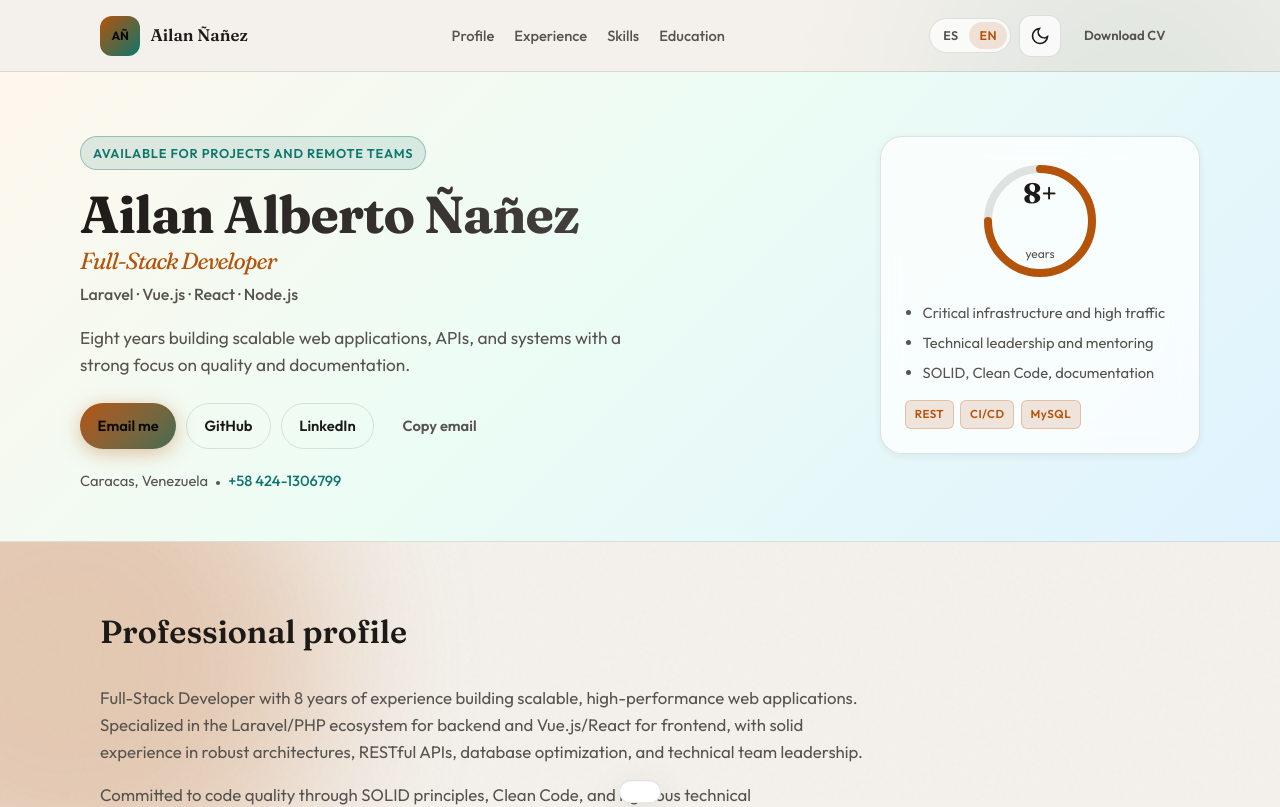
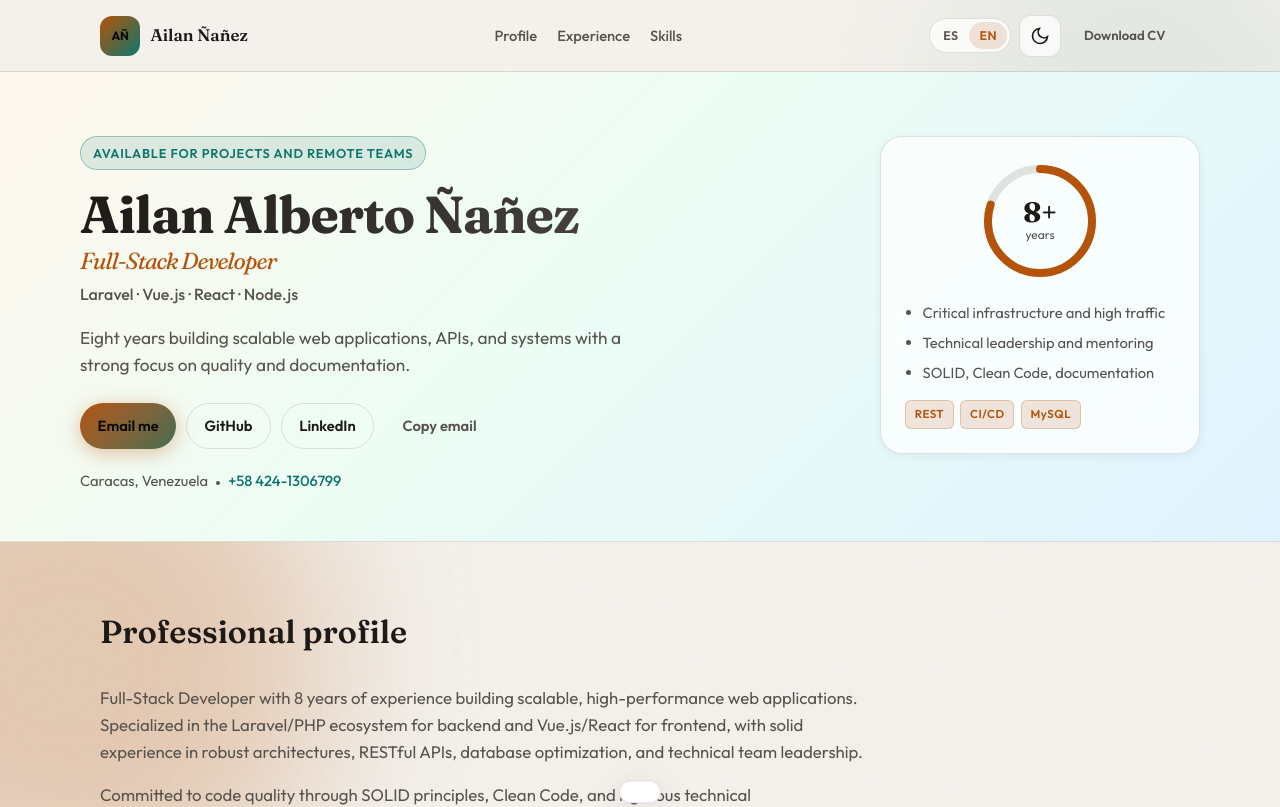
Before and after one commit to 41L4N/41L4N.github.io, a Vue app: page / in a window 1280 px wide. Shown: the top 807 px of the page. Built offline with nearby package versions, Linux system fonts and the light colour scheme.

Commit message:
Remove Education component and related localization entries from English and Spanish JSON files to streamline the application structure and navigation.

```diff
--- a/src/App.vue
+++ b/src/App.vue
@@ -6,7 +6,6 @@
 		<Profile />
 		<Experience />
 		<Skills />
-		<Education />
 		<Languages />
 	</main>
 	<SiteFooter />
@@ -16,7 +15,6 @@
 <script setup>
 import { nextTick, onMounted, provide, ref } from 'vue';
 
-import Education from '@/views/Education.vue';
 import Experience from '@/views/Experience.vue';
 import Hero from '@/views/Hero.vue';
 import Languages from '@/views/Languages.vue';
--- a/src/plugins/vue-i18n/locales/en.json
+++ b/src/plugins/vue-i18n/locales/en.json
@@ -26,8 +26,7 @@
 	"nav": {
 		"profile": "Profile",
 		"experience": "Experience",
-		"skills": "Skills",
-		"education": "Education"
+		"skills": "Skills"
 	},
 	"header": {
 		"downloadCv": "Download CV"
@@ -163,21 +162,6 @@
 			}
 		}
 	},
-	"education": {
-		"title": "Education and training",
-		"fullstack": {
-			"title": "Full-Stack Development — PHP, Laravel, Vue.js, React",
-			"meta": "2016 – Present",
-			"source": "Self-taught · Udemy / Platzi / Official documentation",
-			"description": "Continuous training in modern web development, software architectures, and programming best practices."
-		},
-		"cloud": {
-			"title": "Cloud Hosting & DevOps — Google Cloud, cPanel, Hostinger",
-			"meta": "2020 – Present",
-			"source": "Self-taught · Google Cloud Skills Boost / Community",
-			"description": "Hosting environment administration, server configuration, and deployment of web applications to production."
-		}
-	},
 	"languages": {
 		"title": "Languages",
 		"spanish": {
--- a/src/plugins/vue-i18n/locales/es.json
+++ b/src/plugins/vue-i18n/locales/es.json
@@ -26,8 +26,7 @@
 	"nav": {
 		"profile": "Perfil",
 		"experience": "Experiencia",
-		"skills": "Habilidades",
-		"education": "Formación"
+		"skills": "Habilidades"
 	},
 	"header": {
 		"downloadCv": "Descargar CV"
@@ -163,21 +162,6 @@
 			}
 		}
 	},
-	"education": {
-		"title": "Formación y capacitación",
-		"fullstack": {
-			"title": "Desarrollo Full-Stack — PHP, Laravel, Vue.js, React",
-			"meta": "2016 – Presente",
-			"source": "Aprendizaje autodidacta · Udemy / Platzi / Documentación oficial",
-			"description": "Formación continua en desarrollo web moderno, arquitecturas de software y buenas prácticas de programación."
-		},
-		"cloud": {
-			"title": "Cloud Hosting & DevOps — Google Cloud, cPanel, Hostinger",
-			"meta": "2020 – Presente",
-			"source": "Aprendizaje autodidacta · Google Cloud Skills Boost / Comunidad",
-			"description": "Administración de entornos de hosting, configuración de servidores y despliegue de aplicaciones web en producción."
-		}
-	},
 	"languages": {
 		"title": "Idiomas",
 		"spanish": {
--- a/src/views/Education.vue
+++ /dev/null
@@ -1,90 +0,0 @@
-<template>
-	<section
-		class="section section--education education reveal"
-		id="education"
-	>
-		<div class="section-head">
-			<h2>{{ t('education.title') }}</h2>
-		</div>
-		<div class="education__cards">
-			<article
-				v-for="(card, index) in cards"
-				:key="index"
-				class="education__card"
-			>
-				<h3>{{ t(card.titleKey) }}</h3>
-				<p class="education__meta">{{ t(card.metaKey) }}</p>
-				<p class="education__source">{{ t(card.sourceKey) }}</p>
-				<p class="education__desc">
-					{{ t(card.descriptionKey) }}
-				</p>
-			</article>
-		</div>
-	</section>
-</template>
-
-<script setup>
-import { useI18n } from 'vue-i18n';
-
-const { t } = useI18n();
-
-const cards = [
-	{
-		titleKey: 'education.fullstack.title',
-		metaKey: 'education.fullstack.meta',
-		sourceKey: 'education.fullstack.source',
-		descriptionKey: 'education.fullstack.description',
-	},
-	{
-		titleKey: 'education.cloud.title',
-		metaKey: 'education.cloud.meta',
-		sourceKey: 'education.cloud.source',
-		descriptionKey: 'education.cloud.description',
-	},
-];
-</script>
-
-<style lang="scss" scoped>
-.education {
-	&__cards {
-		display: grid;
-		gap: 1rem;
-
-		@media (min-width: 700px) {
-			grid-template-columns: 1fr 1fr;
-		}
-	}
-
-	&__card {
-		border-radius: var(--radius-md);
-		border: 1px solid var(--border);
-		padding: 1.25rem 1.35rem;
-		background: linear-gradient(145deg, var(--surface), transparent);
-
-		h3 {
-			margin: 0 0 0.5rem;
-			font-size: 1.05rem;
-			font-weight: 600;
-		}
-	}
-
-	&__meta {
-		margin: 0 0 0.75rem;
-		font-size: 0.82rem;
-		color: var(--accent);
-		font-weight: 600;
-	}
-
-	&__source {
-		margin: 0 0 0.5rem;
-		font-size: 0.88rem;
-		color: var(--text-muted);
-	}
-
-	&__desc {
-		margin: 0;
-		font-size: 0.92rem;
-		color: var(--text-muted);
-	}
-}
-</style>
--- a/src/views/Hero.vue
+++ b/src/views/Hero.vue
@@ -58,14 +58,16 @@
 					<a href="#profile">{{ t('nav.profile') }}</a>
 					<a href="#experience">{{ t('nav.experience') }}</a>
 					<a href="#skills">{{ t('nav.skills') }}</a>
-					<a href="#education">{{ t('nav.education') }}</a>
 				</nav>
 			</div>
 			<aside
 				class="hero__card"
 				:aria-label="t('a11y.heroCard')"
 			>
-				<div class="stat-ring">
+				<div
+					class="stat-ring"
+					:style="statRingCssVars"
+				>
 					<svg
 						viewBox="0 0 120 120"
 						class="stat-ring__svg"
@@ -135,6 +137,19 @@ const highlightKeys = [
 	'hero.highlights.leadership',
 	'hero.highlights.practices',
 ];
+
+/** Ring radius matches SVG `r="52"`; arc fill = years / scaleMax (8+ of 10). */
+const STAT_RING_R = 52;
+const STAT_RING_C = 2 * Math.PI * STAT_RING_R;
+const STAT_RING_YEARS = 8;
+const STAT_RING_SCALE_MAX = 10;
+const statRingDashoffset =
+	STAT_RING_C * (1 - STAT_RING_YEARS / STAT_RING_SCALE_MAX);
+
+const statRingCssVars = {
+	'--stat-ring-c': String(STAT_RING_C),
+	'--stat-ring-off': String(statRingDashoffset),
+};
 </script>
 
 <style lang="scss" scoped>
@@ -321,6 +336,8 @@ const highlightKeys = [
 }
 
 .stat-ring {
+	--stat-ring-c: 326.73;
+	--stat-ring-off: 65.35;
 	position: relative;
 	width: 120px;
 	height: 120px;
@@ -343,17 +360,21 @@ const highlightKeys = [
 		stroke: var(--accent);
 		stroke-width: 8;
 		stroke-linecap: round;
-		stroke-dasharray: 326.7;
-		stroke-dashoffset: 82;
+		stroke-dasharray: var(--stat-ring-c);
+		stroke-dashoffset: var(--stat-ring-off);
 		animation: ringFill 1.4s var(--ease-out) forwards;
 	}
 
 	&__label {
 		position: absolute;
 		inset: 0;
-		display: grid;
-		place-items: center;
+		display: flex;
+		flex-direction: column;
+		align-items: center;
+		justify-content: center;
+		gap: 0.12rem;
 		text-align: center;
+		translate: 0 -1px;
 	}
 
 	&__num {
@@ -365,16 +386,15 @@ const highlightKeys = [
 	}
 
 	&__cap {
-		display: block;
 		font-size: 0.75rem;
 		color: var(--text-muted);
-		margin-top: 2px;
+		line-height: 1.2;
 	}
 }
 
 @keyframes ringFill {
 	from {
-		stroke-dashoffset: 326.7;
+		stroke-dashoffset: var(--stat-ring-c);
 	}
 }
 </style>
--- a/src/views/SiteHeader.vue
+++ b/src/views/SiteHeader.vue
@@ -16,7 +16,6 @@
 				<a href="#profile">{{ t('nav.profile') }}</a>
 				<a href="#experience">{{ t('nav.experience') }}</a>
 				<a href="#skills">{{ t('nav.skills') }}</a>
-				<a href="#education">{{ t('nav.education') }}</a>
 			</nav>
 			<div class="site-header__actions">
 				<div
```
